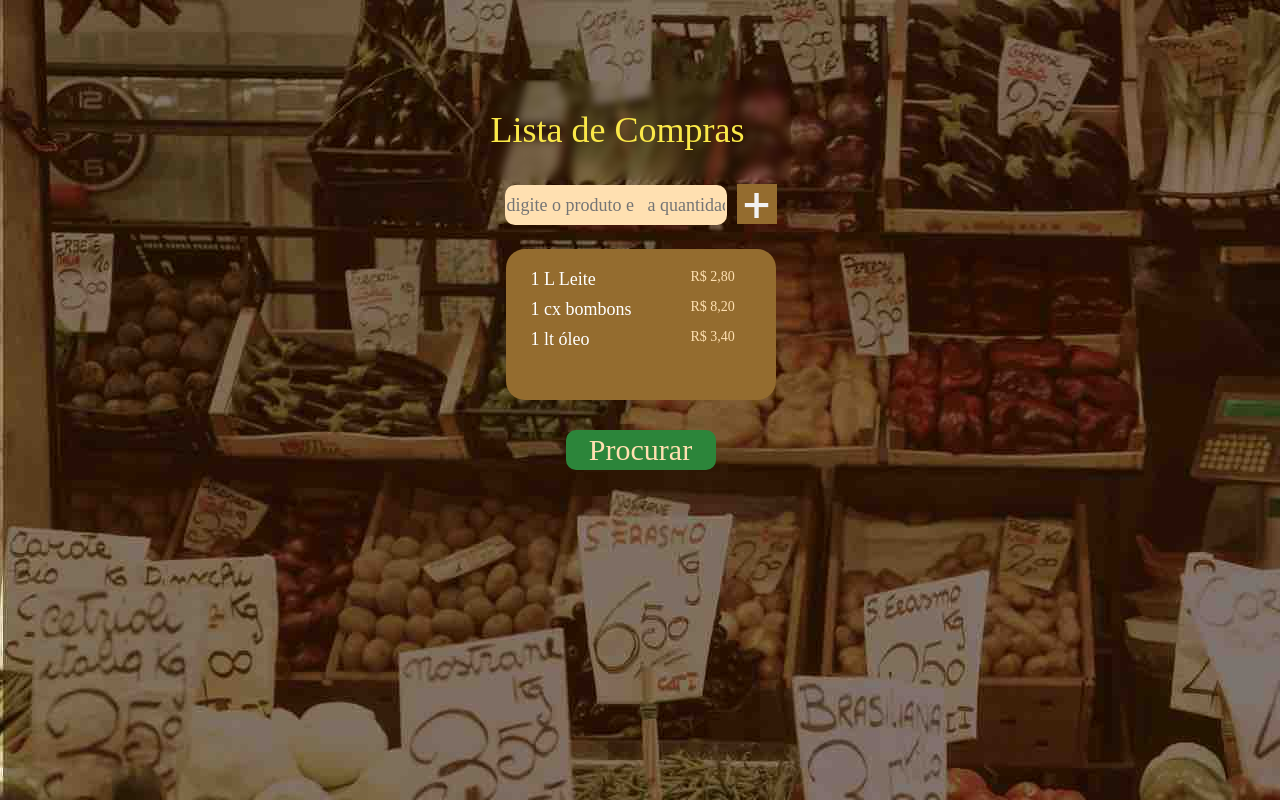
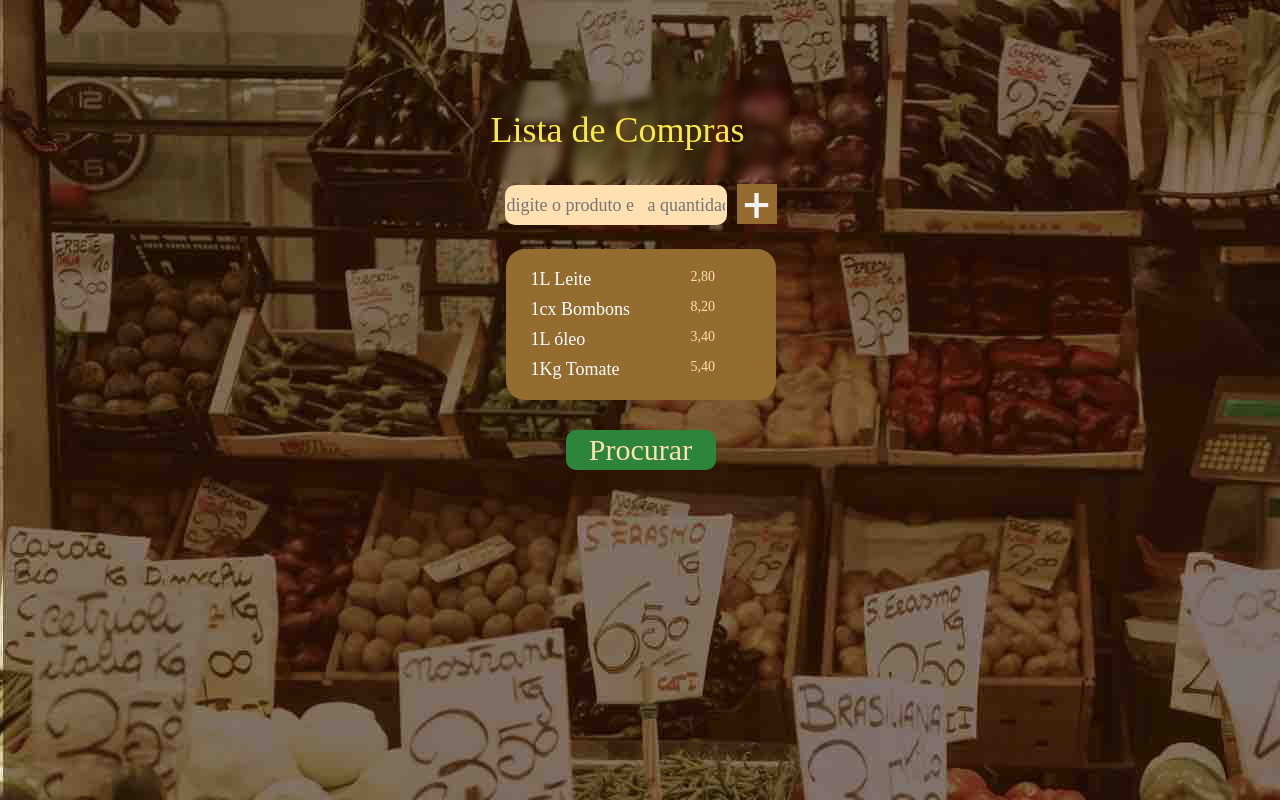
Before and after one commit to miklt/listav2, a React (Create React App) app: page / in a window 1280 px wide. Built offline with nearby package versions, Linux system fonts and the light colour scheme; a web font is replaced by a local one.

Commit message:
dados iniciais

```diff
--- a/src/App.js
+++ b/src/App.js
@@ -1,12 +1,14 @@
 import React from 'react';
 
 import './App.css';
+import {ListaProdutosEPrecos} from './DadosIniciais.js'
 
 const Titulo = () => (
   <div className="titulo">
     Lista de Compras
   </div>
 )
+
 const Formulario = () => (
   <div className="formulario">
   <input placeholder="digite o produto e
@@ -21,15 +23,24 @@ const ProdutoEPreco = (props) => (
   </div>
 
 )
-const Lista = () => (
+const Lista = (props) => {
+  /*
   <div className="lista">
     <ProdutoEPreco nomeProduto='1 L Leite' precoProduto='R$ 2,80'/>
     <ProdutoEPreco nomeProduto='1 cx bombons' precoProduto='R$ 8,20'/>
     <ProdutoEPreco nomeProduto='1 lt óleo' precoProduto='R$ 3,40'/>
+  </div>
+  */
 
-
-  </div>
-)
+  const prods = props
+                .listaProdutos
+                .map( t =>
+                  <ProdutoEPreco key={t.nome}
+                  nomeProduto={t.nome}
+                  precoProduto={t.preco}/>
+                  )
+  return <div className="lista">{prods}</div>
+}
 
 const Procurar = () => (
   <button className="procurar">Procurar</button>
@@ -40,7 +51,7 @@ const App = () => (
     <div className="conteiner">
       <Titulo/>
       <Formulario/>
-      <Lista/>
+      <Lista listaProdutos={ListaProdutosEPrecos}/>
       <Procurar/>
     </div>
   );
--- /dev/null
+++ b/src/DadosIniciais.js
@@ -0,0 +1,7 @@
+const ListaProdutosEPrecos = [
+    {"nome":"1L Leite","preco":"2,80"},
+    {"nome":"1cx Bombons","preco":"8,20"},
+    {"nome":"1L óleo","preco":"3,40"},
+    {"nome":"1Kg Tomate","preco":"5,40"}
+]
+export {ListaProdutosEPrecos}
```
